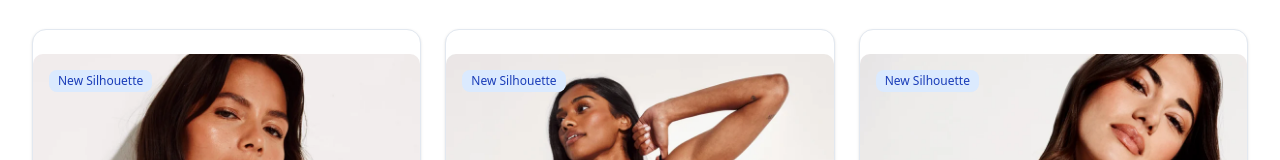
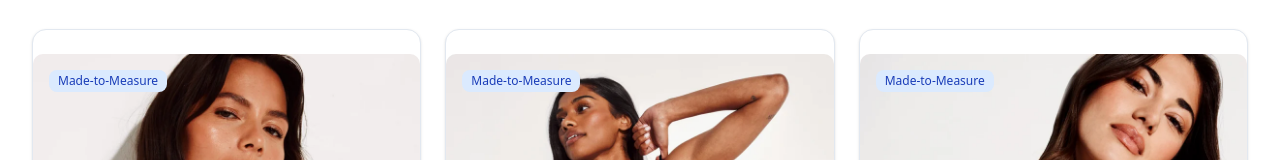
Before and after one commit to DOUBLML/demos, a Next.js app: page /products/leakproof-classic-one-piece-swimsuit in a window 1280 px wide. Shown: the part 1405-1565 px from the top of the page. Built offline with nearby package versions, Linux system fonts and the light colour scheme.

Commit message:
Change badge from best seller to "Made-to-Measure"

```diff
--- a/src/app/products/[id]/page.tsx
+++ b/src/app/products/[id]/page.tsx
@@ -34,7 +34,7 @@ const productData = {
     name: "Leakproof Classic One Piece Swimsuit",
     price: "$125.00",
     originalPrice: null,
-    badge: "Best Seller",
+    badge: "Made-to-Measure",
     description:
       "The perfect blend of comfort and protection. Our signature leakproof technology meets swimwear innovation for confident water activities.",
     colors: [
@@ -61,7 +61,7 @@ const productData = {
     name: "Ruched Deep V Bikini Top",
     price: "$65.00",
     originalPrice: null,
-    badge: "New Silhouette",
+    badge: "Made-to-Measure",
     description:
       "A flattering deep V-neck with ruched detailing for a customizable fit. The perfect bikini top for sun-soaked days.",
     colors: [
@@ -90,7 +90,7 @@ const productData = {
     name: "Sculpt Wrap One Piece Swimsuit",
     price: "$135.00",
     originalPrice: null,
-    badge: "New Silhouette",
+    badge: "Made-to-Measure",
     description:
       "A sophisticated wrap design that sculpts and flatters your silhouette. The perfect one-piece for poolside elegance.",
     colors: [
@@ -116,7 +116,7 @@ const productData = {
     name: "Sculpt Ruched Bikini Top",
     price: "$70.00",
     originalPrice: null,
-    badge: "New Silhouette",
+    badge: "Made-to-Measure",
     description:
       "Features our signature sculpting technology with ruched detailing. A bikini top that flatters and supports in equal measure.",
     colors: [
```
